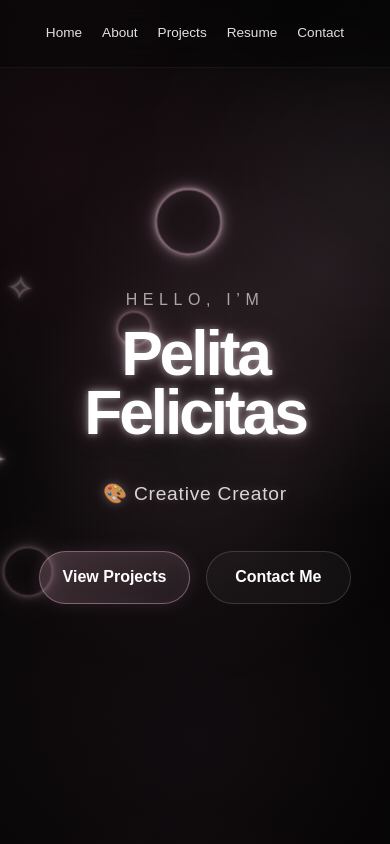
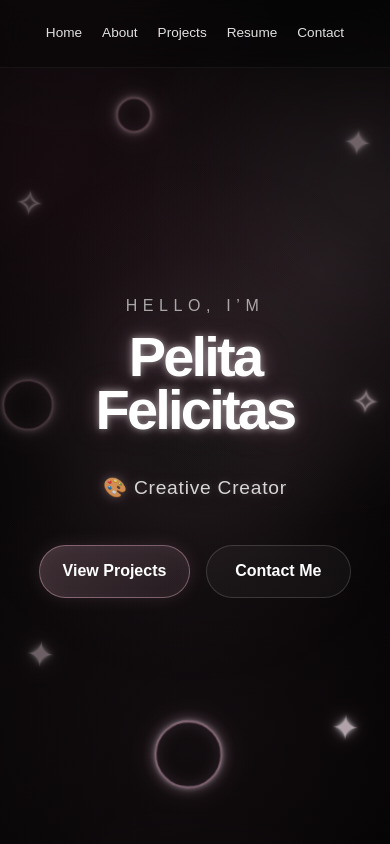
Before and after one commit to pelitaf/pelita-portfolio, a Next.js app: page / in a window 390 px wide. Shown: the top 844 px of the page. Built offline with nearby package versions, Linux system fonts and the light colour scheme.

Commit message:
changed back

```diff
--- a/app/globals.css
+++ b/app/globals.css
@@ -786,16 +786,12 @@ button {
   --mouse-x: 50vw;
   --mouse-y: 50vh;
 
-  --move-x: 0px;
-  --move-y: 0px;
-  --move-x-reverse: 0px;
-  --move-y-reverse: 0px;
-
   position: fixed;
 
   inset: 0;
 
   z-index: 0;
+
   overflow: hidden;
 
   pointer-events: none;
@@ -913,43 +909,11 @@ button {
 /* NEON SHAPES                      */
 /* -------------------------------- */
 
-/* -------------------------------- */
-/* PARALLAX NEON SHAPES             */
-/* -------------------------------- */
-
-.shape-wrapper {
+.cute-shape {
   position: absolute;
 
   z-index: 1;
-  pointer-events: none;
-  transition: transform 0.15s ease-out;
-  will-change: transform;
-}
 
-/* One group follows the cursor */
-.shape-wrapper-one,
-.shape-wrapper-three,
-.shape-wrapper-five,
-.shape-wrapper-seven {
-  transform: translate(
-    var(--move-x, 0),
-    var(--move-y, 0)
-  );
-}
-
-/* The other group moves in the opposite direction */
-.shape-wrapper-two,
-.shape-wrapper-four,
-.shape-wrapper-six,
-.shape-wrapper-eight {
-  transform: translate(
-    var(--move-x-reverse, 0),
-    var(--move-y-reverse, 0)
-  );
-}
-
-.cute-shape {
-  position: relative;
   pointer-events: none;
   user-select: none;
 
@@ -963,8 +927,6 @@ button {
 /* -------------------------------- */
 /* SPARKLES                         */
 /* -------------------------------- */
-
-/* Stars */
 
 .star {
   color: #f6dce6;
@@ -986,8 +948,8 @@ button {
 /* -------------------------------- */
 
 .circle {
-  width: 58px;
-  height: 58px;
+  width: 70px;
+  height: 70px;
 
   border:
     3px solid rgba(242, 184, 207, 0.65);
@@ -1002,7 +964,7 @@ button {
 }
 
 /* -------------------------------- */
-/* SHAPE PLACEMENT        .          */
+/* SHAPE PLACEMENT                  */
 /* -------------------------------- */
 
 .star-one {
@@ -1142,11 +1104,17 @@ button {
 
 @keyframes cute-float {
   from {
-    transform: translateY(0) rotate(-4deg) scale(1);
+    transform:
+      translateY(0)
+      rotate(-4deg)
+      scale(1);
   }
 
   to {
-    transform: translateY(-18px) rotate(6deg) scale(1.06);
+    transform:
+      translateY(-25px)
+      rotate(6deg)
+      scale(1.08);
   }
 }
 
@@ -1180,11 +1148,13 @@ button {
     justify-content: center;
 
     gap: 0.35rem;
+
     padding: 1rem 0.5rem;
   }
 
   .portfolio-nav a {
     padding: 0.45rem;
+
     font-size: 0.85rem;
   }
 
@@ -1192,8 +1162,8 @@ button {
     padding-top: 7rem;
   }
 
-  .hero-title {
-    font-size: clamp(3rem, 16vw, 5rem);
+  .hero-description {
+    font-size: 0.95rem;
   }
 
   .title-carousel {
@@ -1241,13 +1211,14 @@ button {
     border-width: 2px;
   }
 
-  .shape-wrapper-six {
-    top: 50%;
-    left: 1%;
+  .star-one {
+    top: 18%;
+    right: 5%;
   }
 
-  .heart {
-    font-size: 2.8rem;
+  .star-two {
+    bottom: 18%;
+    left: 7%;
   }
 
   .star-three {
```
